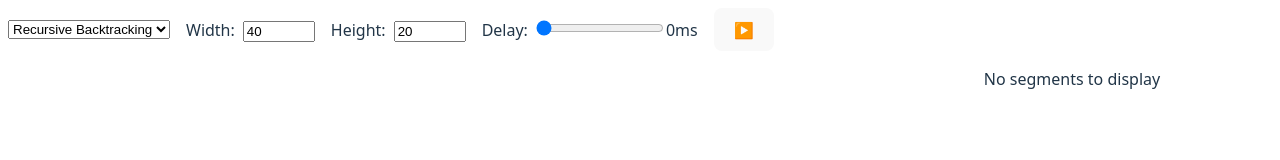
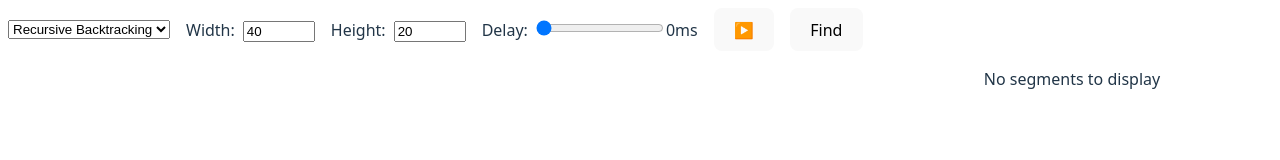
Before and after one commit to jhatfiel/jhatfiel.github.io, a React (Vite) app in the folder games/mazeAlgorithms/: page / in a window 1280 px wide. Shown: the top 160 px of the page. Built offline with nearby package versions, Linux system fonts and the light colour scheme.

Commit message:
Add button for finding certain type of maze or result

```diff
--- a/games/mazeAlgorithms/src/App.tsx
+++ b/games/mazeAlgorithms/src/App.tsx
@@ -1,4 +1,4 @@
-import { useEffect, useRef, useState } from 'react';
+import { useCallback, useEffect, useRef, useState } from 'react';
 import './App.css'
 import MazeViewer, { type MazeViewerHandle } from './MazeViewer';
 import { Maze, type Direction, type Segment } from './Maze';
@@ -14,6 +14,8 @@ function App() {
   const [delay, setDelay] = useState(() => localStorage.getItem('delay') ? parseInt(localStorage.getItem('delay')!) : 0);
   const [segments, setSegments] = useState<Segment[]>([]);
   const [isPlaying, setIsPlaying] = useState(false);
+  const [state, setState] = useState('');
+
   useEffect(() => {
     localStorage.setItem('mazeWidth', width.toString());
     localStorage.setItem('mazeHeight', height.toString());
@@ -24,6 +26,41 @@ function App() {
   const mazeViewerRef = useRef<MazeViewerHandle>(null);
   const mazeRef = useRef<Maze>(new Maze(width, height));
   const workerRef = useRef<Worker>(null);
+
+  const handleFind = useCallback(() => {
+    setState('GENERATING');
+    mazeRef.current = new Maze(width, height);
+    // initialize the worker
+    mazeViewerRef.current?.drawMaze();
+    workerRef.current = new Worker(new URL('./MazeGeneratorWorker.ts', import.meta.url), { type: 'module' });
+    // handle messages from the worker
+    workerRef.current.onmessage = ({data: {method, x, y, dir}}: {data: {method: string, x: number, y: number, dir: Direction}}) => {
+      switch (method) {
+        case 'removeWall':
+          mazeRef.current.removeWall(x, y, dir);
+          mazeViewerRef.current?.eraseWall(x, y, dir);
+          break;
+        case 'done':
+          setIsPlaying(false);
+          stopWorker();
+          setSegments(mazeRef.current.getSegments());
+          setState('FINDING');
+          break;
+      }
+    }
+
+    // Start the worker
+    workerRef.current?.postMessage({method: 'play', maze: mazeRef.current, delay, algorithm});
+  }, [algorithm, delay, height, width]);
+
+  useEffect(() => {
+    if (state === 'COMPLETE') {
+      handleFind();
+    } else if (state === 'FOUND') {
+      setState('');
+      console.log(`%c ----- FOUND! -----`, "color:red;");
+    }
+  }, [handleFind, state])
 
   const handlePlayPause = () => {
     if (!isPlaying) {
@@ -128,6 +165,9 @@ function App() {
         <button onClick={handlePlayPause}>
           {isPlaying ? '⏸️' : '▶️'}
         </button>
+        <button onClick={handleFind} disabled={state!==''}>
+          {state==='' ? 'Find' : state}
+        </button>
       </div>
       <div style={{padding: '0.5rem', display: 'flex', gap: '1rem'}}>
         <div style={{flex: '1', minHeight: 0}}>
@@ -140,7 +180,7 @@ function App() {
           />
         </div>
         <div style={{flex: '0 0 400px'}}>
-          <SegmentDrawingPlanner segments={segments} />
+          <SegmentDrawingPlanner segments={segments} state={state} setState={setState}/>
         </div>
       </div>
     </div>
--- a/games/mazeAlgorithms/src/SegmentDrawingPlanner.tsx
+++ b/games/mazeAlgorithms/src/SegmentDrawingPlanner.tsx
@@ -7,12 +7,13 @@ function Distance(p1: Pair, p2: Pair): number {
 
 const maxSegments = 25;
 
-function SegmentDrawingPlanner({segments}: {segments: Segment[]}) {
+function SegmentDrawingPlanner({segments, state, setState}: {segments: Segment[], state: string, setState: (state: string) => void}) {
   const [optimal, setOptimal] = useState<Segment[]|undefined>(undefined);
   const [waste, setWaste] = useState(0);
   const [maxX, setMaxX] = useState(0);
 
   useEffect(() => {
+    if (state !== 'FINDING') return;
     if (segments.length > 0 && segments.length <= maxSegments) {
       // we want to end in the bottom right, so calculate max x and add {p1: {maxX,0}, p2: {maxX=1,0}} to the segment array
       const maxX = Math.max(...segments.flatMap(seg => ([seg.p1.x, seg.p2.x])));
@@ -66,19 +67,24 @@ function SegmentDrawingPlanner({segments}: {segments: Segment[]}) {
           segmentsToTry = remainingSegments.filter(({seg, index}) => !newDrawn[index] && ((seg.p1.x === pos.x && seg.p1.y === pos.y) || (seg.p2.x === pos.x && seg.p2.y === pos.y)));
         }
 
+        remainingSegments = segments.map((seg, index) => ({seg, index}))
+                                  .filter((s) => !newDrawn[s.index]);
+
         if (segmentsToTry.length === 0) {
           // if there are no segments connected to the current position,
           // order the segments by distance from the current position
-          segmentsToTry = segments.map((seg, index)=>({seg, index}))
-                      .filter(s => !newDrawn[s.index])
+          segmentsToTry = remainingSegments
                       .map(s => ({...s, distance: Math.min(Distance(s.seg.p1, pos), Distance(s.seg.p2, pos))}))
                       .sort((a, b) => a.distance - b.distance);
-          // we should only select from segments that are ENDS
+          // we should only select from segments that are ENDS?
         }
 
         // order the segments by distance from last drawn segment
         //console.log(`${''.padStart(drawn.filter(v=>v).length, '.')}Current position: (${pos.x}, ${pos.y}) drawn=${drawn}`);
-        if (segmentsToTry.length === 0) return segmentsDrawn; // no segments left to draw
+        if (segmentsToTry.length === 0) {
+          memo.set(key, segmentsDrawn);
+          return segmentsDrawn; // no segments left to draw
+        }
 
         let bestScore = Infinity;
         let bestOrder: Segment[]|undefined = undefined;
@@ -119,16 +125,17 @@ function SegmentDrawingPlanner({segments}: {segments: Segment[]}) {
 
       const now = performance.now();
       const arr = findOptimalDrawingOrder();
-      console.log(`Optimal drawing order found in ${performance.now() - now}ms`);
-      console.log(`Optimal drawing order(s): ${arr?.map(seg => `(${seg.p1.x}, ${seg.p1.y}) to (${seg.p2.x}, ${seg.p2.y})`).join(' / ')}`);
+      //console.log(`Optimal drawing order found in ${performance.now() - now}ms`);
+      //console.log(`Optimal drawing order(s): ${arr?.map(seg => `(${seg.p1.x}, ${seg.p1.y}) to (${seg.p2.x}, ${seg.p2.y})`).join(' / ')}`);
       const optimalScore = score({x: 0, y: 0}, arr);
-      console.log(`Score of optimal ordering: ${score({x: 0, y: 0}, arr)}`);
+      console.log(`Score of optimal ordering (${performance.now()-now}ms): ${score({x: 0, y: 0}, arr)} [memo.size=${memo.size}]`);
       setWaste(optimalScore);
       setOptimal(arr);
+      setState(arr!==undefined && (arr[0].p1.x !== 0 || arr[0].p1.y !== 0) ? 'FOUND':'COMPLETE')
     } else {
       setOptimal(undefined);
     }
-  }, [segments]);
+  }, [segments, state, setState]);
 
 
   if (segments.length === 0) {
```
